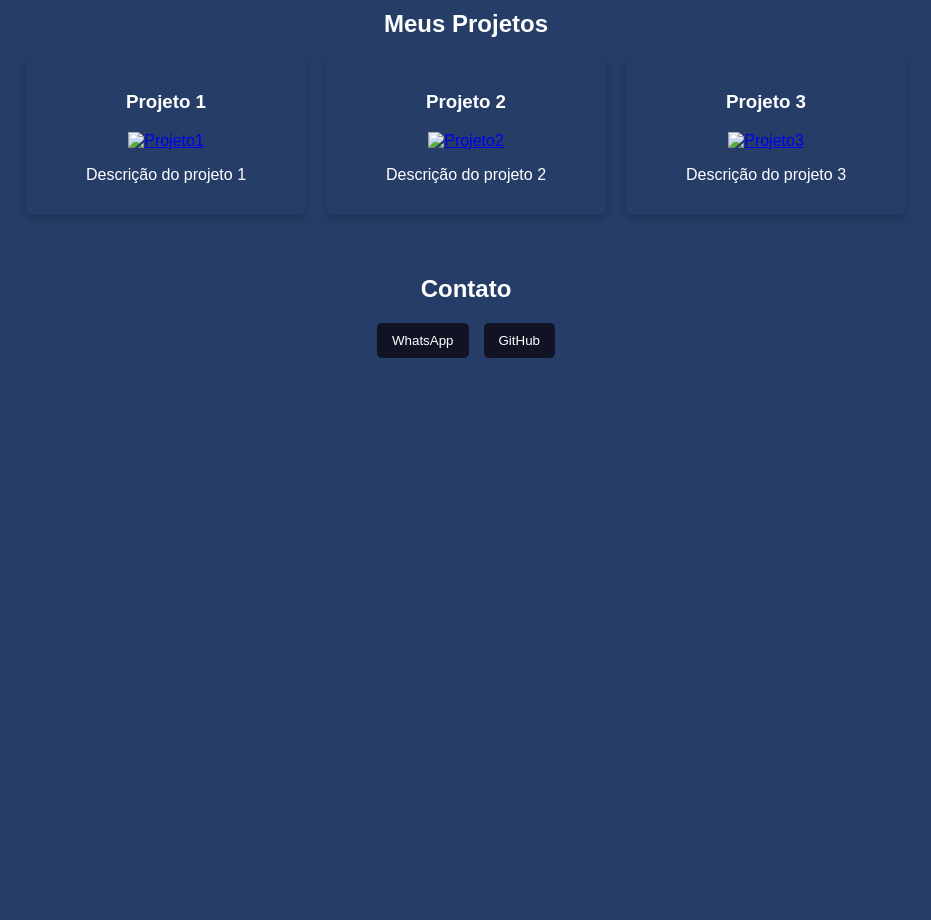
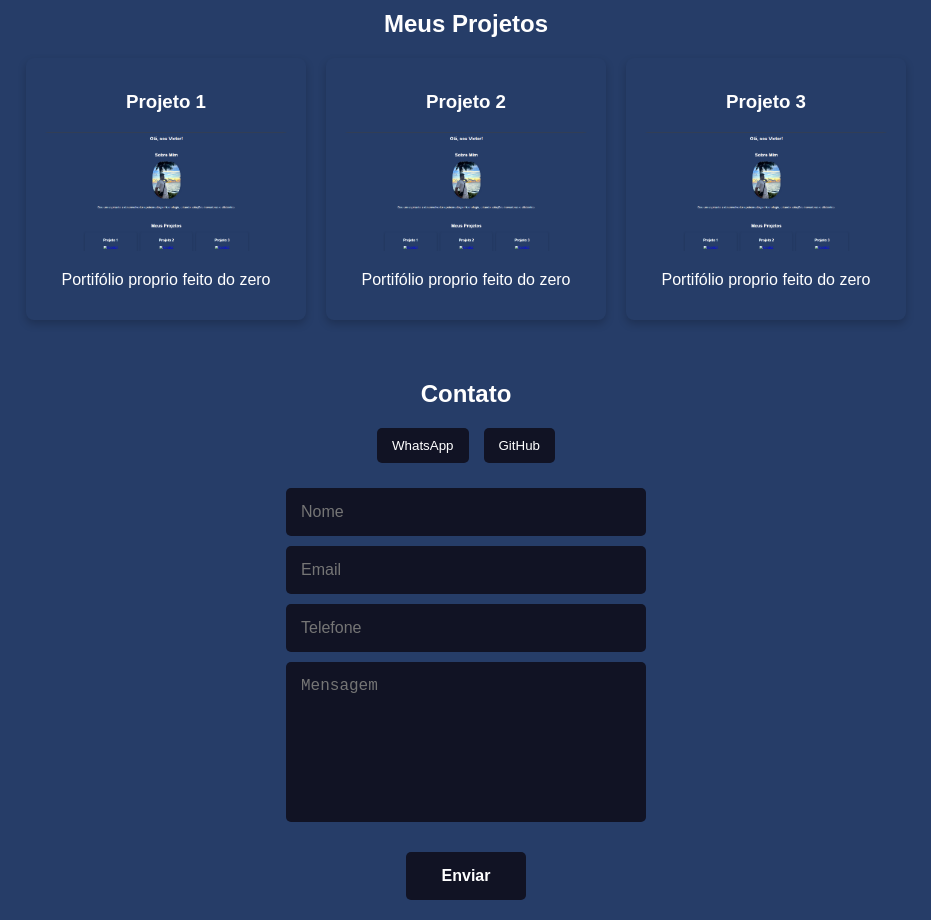
Before and after one commit to bitar011/Portfolio1.1, a plain HTML site: page portifolio/index.html in a window 1280 px wide. Shown: the part 480-1400 px from the top of the page, without its empty margins (174-1105 px from the left). Before the commit the page ends 858 px from the top, so only its background shows below. Drawn offline with Linux system fonts and the light colour scheme.

Commit message:
contatos, imagens e evoluçoes

```diff
--- a/portifolio/index.html
+++ b/portifolio/index.html
@@ -5,6 +5,7 @@
     <meta name="viewport" content="width=device-width, initial-scale=1.0">
     <title>Victor Biar</title>
     <link rel="stylesheet" href="style.css">
+    <link rel="icon" type="image/png" href="./dadosIMG/me.icon-removebg-preview.png">
 </head>
 <body>
     <header>
@@ -22,18 +23,18 @@
         <div class="projects">
             <div class="project-card">
                 <h3>Projeto 1</h3>
-                <a href="#"><img src="#" alt="Projeto1"></a>
-                <p>Descrição do projeto 1</p>
+                <a href="#"><img src="./dadosIMG/img.portifolio.png" alt="Projeto1"></a>
+                <p>Portifólio proprio feito do zero</p>
             </div>
             <div class="project-card">
                 <h3>Projeto 2</h3>
-                <a href="#"><img src="#" alt="Projeto2"></a>
-                <p>Descrição do projeto 2</p>
+                <a href="#"><img src="./dadosIMG/img.portifolio.png" alt="Projeto2"></a>
+                <p>Portifólio proprio feito do zero</p>
             </div>
             <div class="project-card">
                 <h3>Projeto 3</h3>
-                <a href="#"><img src="#" alt="Projeto3"></a>
-                <p>Descrição do projeto 3</p>
+                <a href="#"><img src="./dadosIMG/img.portifolio.png" alt="Projeto3"></a>
+                <p>Portifólio proprio feito do zero</p>
             </div>
         </div>
     </section>
@@ -41,10 +42,17 @@
     <section class="contact">
         <h2>Contato</h2>
         <div class="contacts">
-          <button class="contact-btn"><a target="_blank" href="https://w.app/vygwzj">WhatsApp</a></button>
+            <button class="contact-btn"><a target="_blank" href="https://w.app/vygwzj">WhatsApp</a></button>
             <button class="contact-btn"><a target="_blank" href="https://github.com/bitar011">GitHub</a></button>
-
         </div>
+        <form action="">
+            <input type="text" placeholder="Nome" required>
+            <input type="email" placeholder="Email" required>
+            <input type="tel" placeholder="Telefone">
+            <textarea placeholder="Mensagem"></textarea>
+            <input type="submit" value="Enviar">
+        </form>
     </section>
+<script href="script.js"></script>
 </body>
 </html>
--- a/portifolio/style.css
+++ b/portifolio/style.css
@@ -4,8 +4,6 @@ body {
     background: #263d68;
     color: #ffffff;
 }
-
-
 header {
     background: #263d68;
     color: white;
@@ -14,11 +12,11 @@ header {
     font-size: 24px;
     font-weight: bold;
 }
-
 section {
     padding: 20px;
     text-align: center;
 }
+
 .about img{
     width: 150px;
     height: auto;
@@ -40,7 +38,10 @@ section {
     box-shadow: 0 4px 8px rgba(0, 0, 0, 0.2);
     width: 250px;
 }
-
+.project-card img {
+    width: 100%;
+    border-radius: 8px;
+}
 .project-card:hover {
     transform: scale(1.05);
     transition: 0.5s;
@@ -61,8 +62,58 @@ section {
     background: #111324;
     color: white;
 }
-
+.contact-btn:hover {
+transform: scale(1.05);
+    transition: 0.5s;
+    cursor: pointer;
+}
 .contact-btn a {
     color: white;
     text-decoration: none;
 }
+
+form{
+    padding-top: 25px;
+    display: flex;
+    flex-direction: column;
+    gap: 10px;
+    margin-top: 20px;
+    max-width: 360px;
+    margin: 0 auto;
+}
+
+form input, form textarea {
+    padding: 15px;
+    border: none;
+    border-radius: 5px;
+    background: rgb(17, 19, 36);
+    color: white;
+    outline: none;
+    font-size: 16px;
+}
+
+form textarea {
+    resize: none;
+    height: 130px;
+}
+
+input[type="submit"] {
+    background: rgb(17, 19, 36);
+    color: white;
+    cursor: pointer;
+    font-size: 16px;
+    font-weight: bold;
+    border: none;
+    border-radius: 5px;
+    padding: 15px;
+    transition: 0.5s;
+    width: 120px;
+    margin: 0 auto;
+    margin-top: 20px;
+}
+
+input[type="submit"]:hover {
+    background: #111324;
+    transform: scale(1.05);
+    transition: 0.5s;
+}
```
Also changed, not shown: portifolio/dadosIMG/img.portifolio.png (added), portifolio/dadosIMG/me.icon-removebg-preview.png (added).
